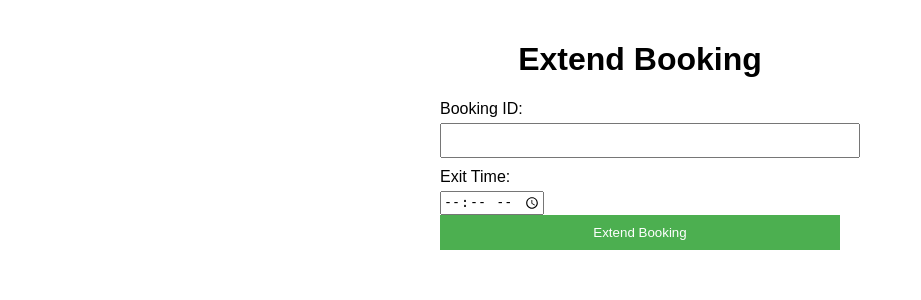
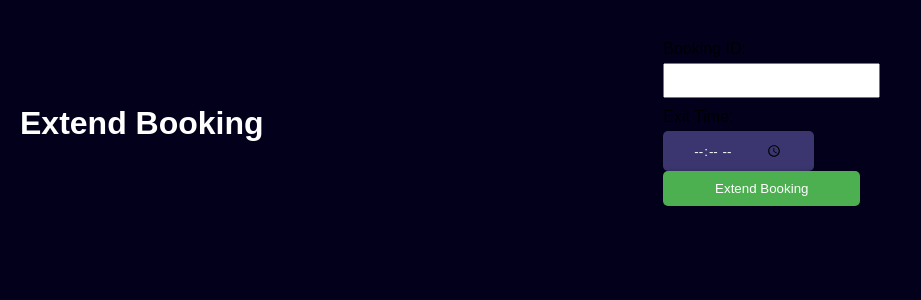
Before and after one commit to LEKSHMI-01/BookMySpace, a Flask app: page /extend in a window 1280 px wide. Shown: the top 300 px of the page, without its empty margins (0-921 px from the left). Run offline with Flask 3, Linux system fonts and the light colour scheme.

Commit message:
changes committed

```diff
--- a/booking_details.csv
+++ b/booking_details.csv
@@ -7,3 +7,4 @@
 20230624185017,4,chandu,kl8945,2023-06-24,19:05,19:53
 20230627083143,1,vinu,kl5343,2023-06-28,00:00,00:30
 20230627085131,5,minna,kl5623,2023-06-27,13:05,13:30
+20230731202728,1,noorul minnah,kl754950,2023-07-31,01:32,02:33
--- a/templates/extend.html
+++ b/templates/extend.html
@@ -3,6 +3,96 @@
 <html>
 <head>
     <title>Extend Booking</title>
+    <!DOCTYPE html>
+
+    <style>
+        /* Your new CSS styles go here */
+        * {
+            font-family: "Poppins", sans-serif;
+            margin: 0;
+            padding: 0;
+        }
+
+        body {
+            background-color: #03001c;
+            display: flex;
+            align-items: center;
+            justify-content: center;
+        }
+
+        h1 {
+            color: white;
+        }
+
+        p {
+            color: white;
+        }
+
+        .main-container {
+            display: flex;
+            flex-direction: column;
+            justify-content: center;
+            align-items: center;
+            position: absolute;
+            top: 50%;
+            left: 50%;
+            transform: translate(-50%, -50%);
+            border-radius: 25px;
+            border: 2px solid #211d47;
+            width: 600px;
+            height: 45%;
+            max-width: 500px;
+            padding: 20px;
+            background-color: #1b1740;
+            gap: 10px;
+        }
+
+        .button-row {
+            display: flex; /* Added to create a horizontal button arrangement */
+            gap: 10px;
+        }
+
+        .form-field {
+            display: flex;
+            flex-direction: column;
+            color: white;
+            gap: 10px;
+        }
+
+        .submit-btn-create {
+            padding: 10px 30px;
+            border-radius: 5px;
+            border: none;
+            box-shadow: 0 0 5px rgba(0, 0, 0, 0.2);
+            cursor: pointer;
+            background-color: #3a9e3d;
+            color: #fff;
+            width: 150px;
+        }
+
+        .submit-btn-create:hover {
+            background-color: #70ca73;
+            transform: scale(1.1);
+            transition: 0.2s ease;
+        }
+
+        input[type="time"] {
+            background-color: #3b366f;
+            color: white;
+            padding: 10px 30px;
+            border-radius: 5px;
+            border: none;
+            box-shadow: 0 0 5px rgba(0, 0, 0, 0.2);
+            cursor: pointer;
+        }
+
+        input[type="time"]:hover {
+            border: none;
+            box-shadow: 0 0 5px;
+        }
+    </style>
+
+
     <link rel="stylesheet" type="text/css" href="{{ url_for('static', filename='styles.css') }}">
 </head>
 <body>
```
